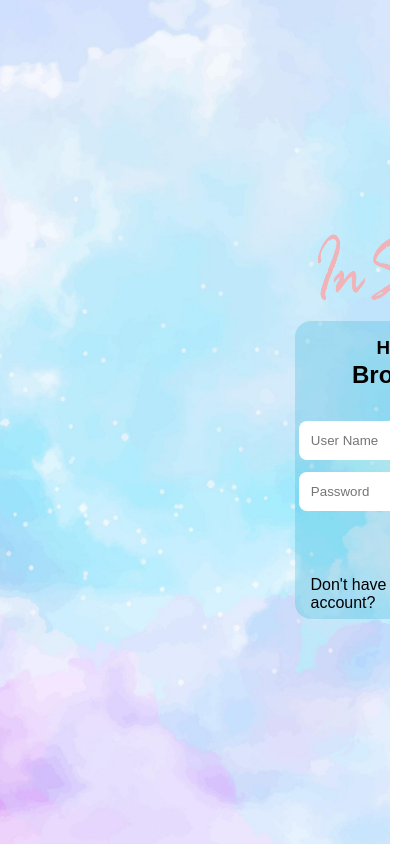
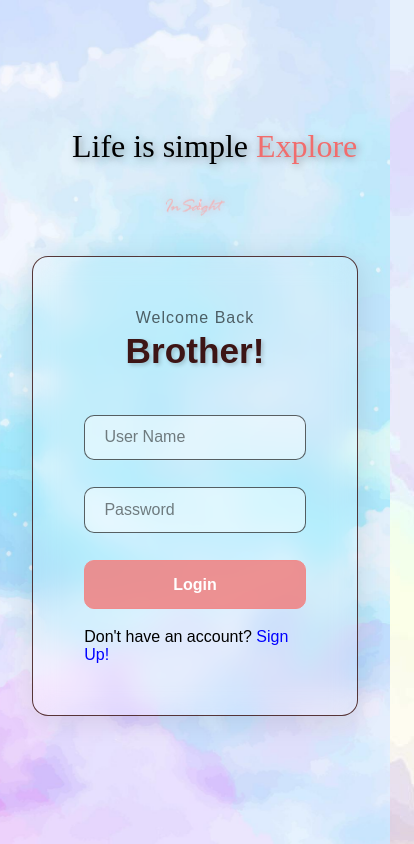
Before and after one commit to tusaaaaar/front-end-INSAIGHT, a React (Create React App) app: page / in a window 390 px wide. Shown: the whole page, 414 px wide, since content can reach past the window. Built offline with nearby package versions, Linux system fonts and the light colour scheme.

Commit message:
login page ab hua khatam

```diff
--- a/src/pages/singup/Login.jsx
+++ b/src/pages/singup/Login.jsx
@@ -37,7 +37,7 @@ const Login = () => {
       <div className="loginleft2">
 
       <div className='App'>
-      <h1 style={{ paddingTop: 'rem', margin: 'auto 0',fontFamily:'Poppins',fontSize:'60px', fontWeight: 'normal' }}>
+      <h1 style={{ paddingTop: 'rem', margin: 'auto 0',fontFamily:'Poppins',fontSize: 'clamp(2rem, 6vw, 60px)', fontWeight: 'normal' }}>
       Life is simple{' '}
         <span style={{ color: '#F08C8C', fontWeight: 'normal' }}>
           {/* Style will be inherited from the parent element */}
@@ -279,9 +279,11 @@ function Loginalready({ toggleForm }) {
   return (
     <div className="loginRight">
       <form className="info authentication" onSubmit={handleLogin}>
-        <h3>Hello</h3>
-        <h2 className={`${greeting} ${animate ? 'swipe' : ''}`}>{greeting}!</h2>
-        <div>
+      <div className="greetingBox">
+        <h3>Welcome Back </h3>
+        <h2 className={`${animate ? 'swipe' : ''}`}>{greeting}!</h2>
+      </div>
+      <div>
           <input
             type="text"
             placeholder="User Name"
--- a/src/pages/singup/login.css
+++ b/src/pages/singup/login.css
@@ -1,264 +1,207 @@
-
-*{
+/* Reset & base */
+* {
   margin: 0;
   padding: 0;
   box-sizing: border-box;
 }
 
-html,body{
-  width: 100vw;
-  height: 100vh;
-  overflow: hidden;
+html, body {
+  height: 100%;
+  font-family: 'Poppins', sans-serif;
+  color: #000000;
 }
 
-.password-container {
+/* Main login wrapper */
+.login {
   display: flex;
-  flex-direction: column; /* Stack elements */
-  width: 100%;
-  gap: 90px; /* Ensures spacing between inputs */
-  margin-top: 17px;
+  min-height: 100vh;
+  background-image: url('../../assets/images/bg.jpg');
+  background-size: cover;
+  background-repeat: no-repeat;
+  background-position: center;
+  backdrop-filter: brightness(0.8);
+  padding: 2rem;
 }
 
-.password-container .infoin {
-
-  gap: 50px;
-  width: 50%;
+/* Left side */
+.left {
+  flex: 1;
+  display: flex;
+  flex-direction: column;
+  justify-content: center;
+  padding: 2rem;
+  margin-left: 5rem;
 }
 
-.password-fields {
-  gap: 10px; /* Space between password and confirm password */
-  width: 100%;
+.left h1 {
+  font-size: clamp(2rem, 6vw, 4rem);
+  font-weight: 500;
+  text-shadow: 2px 2px 8px rgba(0, 0, 0, 0.4);
 }
-.password-fields .infoin {
-  width: 50%; /* Each input takes half of the space */
+
+.left span {
+  color: #f16d6d;
 }
-.strength-bar-wrapper {
-  width: 100%;
-  margin-top: 0px; /* Space below password fields */
-  margin-bottom:5px;
 
+/* Right side */
+.right {
+  flex: 1;
+  display: flex;
+  flex-direction: column;
+  align-items: center;
+  justify-content: center;
+}
+.right img {
+  width: 240px; /* increase size */
+  max-width: 100%;
+  margin-bottom: 2.5rem;
+  filter: drop-shadow(0 0 5px rgba(232, 109, 109, 0.366));
+  transition: all 0.3s ease;
+}
+
+.right img:hover {
+  transform: scale(1.05);
+}
+
+.loginRight {
+  background: rgba(255, 255, 255, 0.1); /* subtle transparency */
+  backdrop-filter: blur(12px); /* gives glass effect */
+  border-radius: 16px;
+  padding: 2rem;
+  box-shadow: 0 4px 30px rgba(0, 0, 0, 0.1);
+  transition: all 0.3s ease;
+  border: 1px solid rgba(61, 21, 21, 0.848);
+}
+.greetingBox {
+  margin-bottom: 1.5rem;
+  text-align: center;
+}
+
+h3 {
+  font-size: 1rem;
+  font-weight: 400;
+  color: rgba(0, 0, 0, 0.6);
+  margin-bottom: 0.3rem;
+  letter-spacing: 1px;
+}
+
+h2 {
+  font-size: 2.2rem;
+  font-weight: 600;
+  color: #3d1515;
+  text-shadow: 2px 2px 4px rgba(0, 0, 0, 0.2);
+  transition: all 0.3s ease;
 }
 
 
-
-
-
-@import url('https://fonts.googleapis.com/css2?family=Poppins:wght@300;400;700&display=swap');
-
-* {
-    font-family: 'Poppins', sans-serif;
-    margin: 0;
-    padding: 0;
-    box-sizing: border-box;
+/* Form base */
+.info.authentication {
+  display: flex;
+  flex-direction: column;
+  gap: 1.2rem;
+  background-color: transparent;
+  padding: 1.2rem;
+}
+/* Inputs */
+.infoin {
+  width: 100%;
+  padding: 0.8rem 1.2rem;
+  background: rgba(255, 255, 255, 0.4); /* light but visible */
+  border: 1px solid rgba(0, 0, 0, 0.614);
+  border-radius: 10px;
+  color: #000000;
+  font-size: 1rem;
+  margin-bottom: 0.5rem;
+  transition: all 0.3s ease;
+  backdrop-filter: blur(4px);
 }
 
-
-.login{
-    display: flex;
-    height: 100vh;
-    width: 100vw;
-    justify-content: center;
-    position:relative;
-    background-image: url('../../assets/images/bg.jpg');
-    background-position: center;
-    background-size: cover;
+.infoin::placeholder {
+  color: rgba(0, 0, 0, 0.5);
 }
 
-
-  /* for loginright  */
-  h3, h2{
-    margin: 0;
-    padding: 0;
+.infoin:focus {
+  outline: none;
+  border-color: #f16d6d;
+  background: rgba(255, 255, 255, 0.8); /* when typing, bright for clarity */
 }
 
-  h2{
-    display: block;
-    margin-top: -30px;
-    margin-bottom: 10px;
-
+/* Input grouping */
+.input-row {
+  display: flex;
+  gap: 1rem;
 }
 
-  @keyframes swipeAnimation {
-    0%{
-      transform: translateX(-50px);
+.input-full {
+  width: 100%;
+}
+
+/* Button */
+.button.infoButton {
+  width: 100%;
+  padding: 0.9rem;
+  background-color: rgba(239, 128, 128, 0.853);
+  color: #fff;
+  border: 1px solid #F08C8C;
+  border-radius: 10px;
+  font-weight: bold;
+  font-size: 1rem;
+  transition: all 0.3s ease;
+  backdrop-filter: blur(4px);
+}
+
+.button.infoButton:hover {
+  background-color: #ffffff;
+  color:rgb(219, 91, 91);
+  transform: translateY(-1px);
+}
+
+/* Password strength bar */
+.strength-bar-wrapper {
+  margin-top: 0.5rem;
+}
+
+/* Alert message */
+.alert.alert-danger {
+  color: #f5c6cb;
+  background-color: rgba(255, 0, 0, 0.1);
+  padding: 0.5rem;
+  border-radius: 5px;
+  font-size: 0.9rem;
+}
+
+/* Greeting animation */
+.swipe {
+  animation: slideIn 0.5s ease forwards;
+}
+
+@keyframes slideIn {
+  from {
+    transform: translateX(-30%);
     opacity: 0;
   }
-    50%{
-      transform: translateX(0px);
-      opacity: 1;
-    }
-    100%{
+  to {
     transform: translateX(0);
     opacity: 1;
   }
-
 }
 
-  .swipe{
-    animation: swipeAnimation 2s ease-out forwards;
+/* Responsive */
+@media (max-width: 900px) {
+  .login {
+    flex-direction: column;
+    align-items: center;
+    justify-content: center;
+    padding: 1rem;
   }
 
-  .greeting{
-    display: inline-block;
-    transition: transform 0.3s ease-out;
+  .left, .right {
+    flex: none;
+    width: 100%;
+    padding: 1rem;
   }
 
-
-
-  .login > div{
-    display: flex;
-    align-items: center;
-    justify-content: center;
-
-  }
-  .left{
-    display:flex;
-    flex-direction: row;
-    flex:1.25;
-  }
-  .right{
-    display:flex;
-    flex-direction: column;
-    flex: 0.75;
-  }
-  .right > img{
-    width: 16rem;
-    height: 8rem;
-  }
-  /* Left side */
-
-  .loginleft1{
-    height: 37rem;
-    width: 27rem;
-    position: relative;
-
-
-  }
-  .loginleft1 img {
-    width: 30%;
-    height: 30%;
-    object-fit: cover; }
-
-
-  .loginleft2{
-    height: 37rem;
-    width: 27rem;
-    position: absolute;
-    translate: 60%;
-    top: 30%;
-    left: 0;
-    z-index: 1;
-    opacity: 1;
-
-  }
-
-  .loginleft2 > img {
-    position: absolute;
-    top: 50%;
-    object-fit: cover;
-}
-
-  .info{
-    display: flex;
-    flex-direction: column;
-    justify-content: center;
-    align-items: center;
-    gap: 2rem;
-  }
-
-  .infoin{
-    border: none;
-    outline: none;
-    /*background-color: rgba(10, 10, 14, 0.731);*/
-    border-radius: 8px;
-    padding: 12px;
-    flex: 1;
-  }
-  .infoin:hover{
-    background-color: rgb(100, 200, 255);
-    padding: 13px;
-  }
-
-  .info > div{
-    display: flex;
-    gap: 1rem;
-    height: 1.2rem;
-    width: 100%;
-  }
-  /* .info:last-child{
-    color:#fffb00;
-  } */
-  .infoButton{
-    width:4.5rem;
-    height: 1.7rem;
-    margin-left: auto;
-  }
-
-  .authentication{
-    background-color: rgba(5, 162, 201, 0.212);
-    border-radius: 1rem;
-    padding: 1rem;
-
-  }
-
-  .authentication >div{
-    width: 100%;
-    align-items: center;
-    justify-content: center;
-  }
-
-  /*responsive page for tab view and mobile*/
-  @media screen and (max-width: 1024px) { /* Tablet View */
-    .App h1 { /* Hide Typewriter effect */
-        display: none;
-    }
-
-    .left { /* Hide left side */
-        display: none;
-    }
-
-    .right { /* Make right section take full width */
-        width: 100%;
-        display: flex;
-        justify-content: center;
-        align-items: center;
-    }
-
-    .login {
-        background-image: url('../../assets/images/bg.jpg'); /* Keep background */
-        background-size: cover;
-        background-position: center;
-    }
-
-    .authentication {
-        width: 80%;
-        max-width: 400px;
+  .right img {
+    width: 60px;
   }
 }
-
-@media screen and (max-width: 768px) { /* Mobile View */
-    .App h1 {
-        display: none;
-    }
-
-    .left {
-        display: none;
-    }
-
-    .right {
-        width: 100%;
-        justify-content: center;
-        align-items: center;
-        display: flex;
-    }
-
-    .authentication {
-        width: 90%;
-        max-width: 350px;
-    }
-
-    .right > img { /* Adjust logo size */
-        width: 12rem;
-        height: 6rem;
-    }
-}
```
Lines whose indentation alone changed are shown as unchanged.
